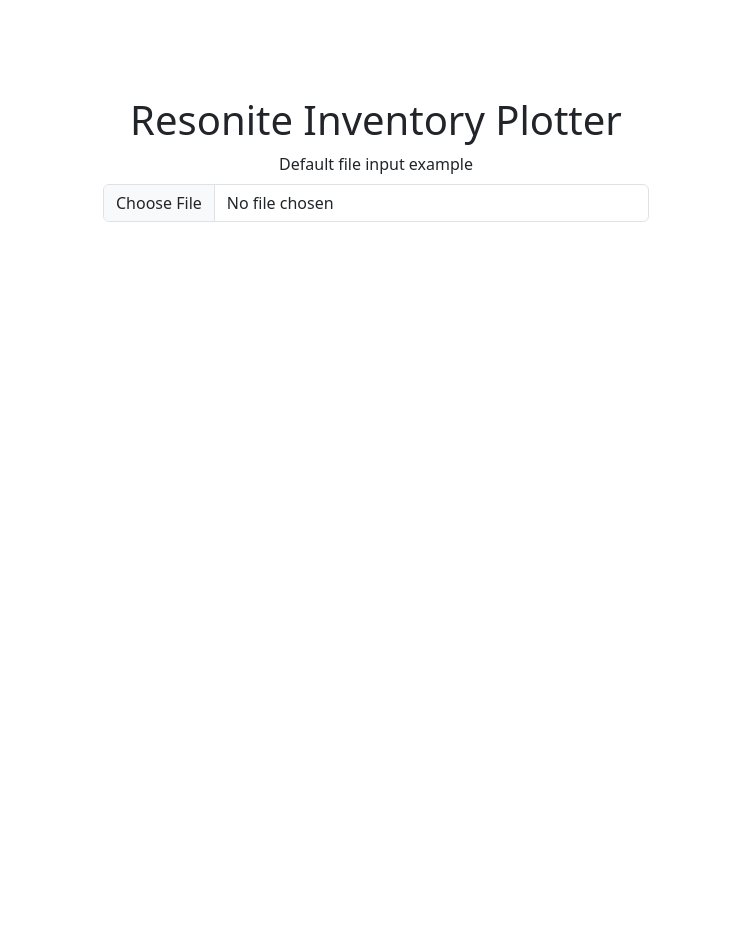
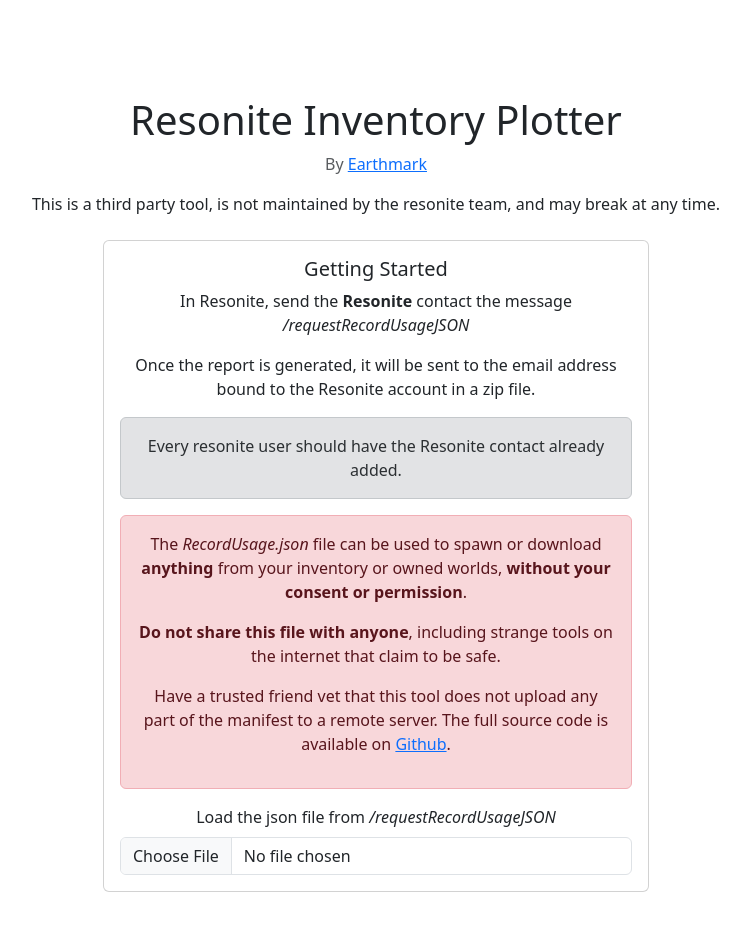
Before and after one commit to Earthmark/reso-inventory-viewer, a React (Create React App) app: page / in a window 1280 px wide. Shown: the top 930 px of the page, without its empty margins (264-1013 px from the left). Before the commit the page ends 800 px from the top, so only its background shows below. Built offline with nearby package versions, Linux system fonts and the light colour scheme.

Commit message:
Added an upload page, and started on the data table.

```diff
--- a/package.json
+++ b/package.json
@@ -4,8 +4,10 @@
   "homepage": "https://earthmark.github.io/reso-inventory-viewer",
   "private": true,
   "dependencies": {
+    "@emotion/react": "^11.13.3",
     "@react-three/fiber": "^8.17.10",
     "@reduxjs/toolkit": "^2.2.8",
+    "@table-library/react-table-library": "^4.1.7",
     "@testing-library/jest-dom": "^5.17.0",
     "@testing-library/react": "^13.4.0",
     "@testing-library/user-event": "^13.5.0",
--- a/src/App.tsx
+++ b/src/App.tsx
@@ -1,14 +1,12 @@
-import logo from "./logo.svg";
 import "./App.css";
-import Landing from "./landing";
+import { useAppSelector } from "./app/hooks";
+import { manifestLoaded } from "./features/manifestSlice";
+import Landing from "./Landing";
+import Manifest from "./Manifest";
 
 function App() {
-
-  return (
-    <>
-      <Landing />
-    </>
-  );
+  const wasLoaded = useAppSelector(manifestLoaded);
+  return <>{wasLoaded ? <Manifest /> : <Landing />}</>;
 }
 
 export default App;
--- /dev/null
+++ b/src/Manifest.tsx
@@ -0,0 +1,21 @@
+import { useAppSelector } from "./app/hooks";
+import { records, ResoRecord } from "./features/manifestSlice";
+import {
+  Column,
+  CompactTable,
+} from "@table-library/react-table-library/compact";
+
+const COLUMNS: Array<Column<ResoRecord>> = [
+  { label: "name", renderCell: (item) => item.path ? item.path + "\\" + item.name : item.name, tree: true },
+  { label: "Type", renderCell: (item) => item.recordType },
+  { label: "size", renderCell: (item) => item.totalSize },
+];
+
+function Manifest() {
+  const nodes = useAppSelector(records);
+  const data = { nodes };
+
+  return <CompactTable columns={COLUMNS} data={data} />;
+}
+
+export default Manifest;
--- a/src/app/store.ts
+++ b/src/app/store.ts
@@ -1,30 +1,35 @@
-import { Action, combineSlices, configureStore, ThunkAction } from "@reduxjs/toolkit"
-import { setupListeners } from "@reduxjs/toolkit/query"
-import { freeAssetSlice } from "../features/freeAssetSlice";
+import {
+  Action,
+  combineSlices,
+  configureStore,
+  ThunkAction,
+} from "@reduxjs/toolkit";
+import { setupListeners } from "@reduxjs/toolkit/query";
+import { manifestSlice } from "../features/manifestSlice";
 
-const reducer = combineSlices(freeAssetSlice);
-export type RootState = ReturnType<typeof reducer>
+const reducer = combineSlices(manifestSlice);
+export type RootState = ReturnType<typeof reducer>;
 
 export const makeStore = (preloadedState?: Partial<RootState>) => {
   const store = configureStore({
     reducer,
-        middleware: getDefaultMiddleware => {
-            return getDefaultMiddleware()
+    middleware: (getDefaultMiddleware) => {
+      return getDefaultMiddleware();
     },
-        preloadedState
+    preloadedState,
   });
 
   setupListeners(store.dispatch);
 
   return store;
-}
+};
 
-export const store = makeStore()
-export type AppStore = typeof store
-export type AppDispatch = AppStore["dispatch"]
+export const store = makeStore();
+export type AppStore = typeof store;
+export type AppDispatch = AppStore["dispatch"];
 export type AppThunk<ThunkReturnType = void> = ThunkAction<
   ThunkReturnType,
   RootState,
   unknown,
   Action
->
+>;
--- a/src/features/freeAssetSlice.ts
+++ /dev/null
@@ -1,19 +0,0 @@
-import { createAppSlice } from "../app/createAppSlice";
-
-import data from "../free-assets.json";
-
-const initialState = {
-  freeAssets: new Set(data),
-};
-
-export const freeAssetSlice = createAppSlice({
-  name: "freeAssets",
-  initialState,
-  reducers: () => ({}),
-  selectors: {
-    selectIsFree: (counter, assetId: string) => counter.freeAssets.has(assetId),
-    selectFreeAssets: (counter) => counter.freeAssets,
-  },
-});
-
-export const { selectIsFree, selectFreeAssets } = freeAssetSlice.selectors;
--- /dev/null
+++ b/src/features/manifestSlice.ts
@@ -0,0 +1,126 @@
+import { createSelector, PayloadAction } from "@reduxjs/toolkit";
+import { createAppSlice } from "../app/createAppSlice";
+
+import data from "../free-assets.json";
+
+const freeAssets: Record<string, boolean> = {};
+
+data.forEach((v) => {
+  freeAssets[v] = true;
+});
+
+interface RawAsset {
+  hash: string;
+  bytes: number;
+}
+
+interface RawResoRecord {
+  id: string;
+  assetUri: string;
+  name: string;
+  recordType: "object" | "world" | "audio" | "texture";
+  ownerName: string;
+  path: string;
+  thumbnailUri: string;
+  isPublic: boolean;
+  creationTime: string;
+  lastModificationTime: string;
+  assetManifest: Array<RawAsset>;
+}
+
+export interface ResoRecord {
+  id: string;
+  assetUri: string;
+  name: string;
+  recordType: "object" | "world" | "audio" | "texture";
+  ownerName: string;
+  path: string;
+  thumbnailUri: string;
+  isPublic: boolean;
+  creationTime: string;
+  lastModificationTime: string;
+  totalSize: number;
+  assets: Array<string>;
+}
+
+export interface ResoAsset {
+  hash: string;
+  bytes: number;
+  free: boolean;
+  records: Array<string>;
+}
+
+interface ManifestState {
+  records: Record<string, ResoRecord>;
+  assets: Record<string, ResoAsset>;
+}
+
+const initialState: ManifestState = {
+  records: {},
+  assets: {},
+};
+
+export const manifestSlice = createAppSlice({
+  name: "manifest",
+  initialState,
+  reducers: (create) => ({
+    unloadManifest: create.reducer((state) => {
+      Object.assign(state, initialState);
+    }),
+    loadManifest: create.reducer(
+      (state, action: PayloadAction<Array<RawResoRecord>>) => {
+        Object.assign(state, initialState);
+
+        action.payload.forEach((rec) => {
+          const stateRecord: ResoRecord = (state.records[rec.id] = {
+            id: rec.id,
+            assetUri: rec.assetUri,
+            name: rec.name,
+            recordType: rec.recordType,
+            ownerName: rec.ownerName,
+            path: rec.path,
+            thumbnailUri: rec.thumbnailUri,
+            isPublic: rec.isPublic,
+            creationTime: rec.creationTime,
+            lastModificationTime: rec.lastModificationTime,
+            totalSize: 0,
+            assets: [],
+          });
+
+          rec.assetManifest.forEach((asset) => {
+            const stateAsset =
+              state.assets[asset.hash] ??
+              (state.assets[asset.hash] = {
+                hash: asset.hash,
+                bytes: asset.bytes,
+                free: freeAssets[asset.hash] ?? false,
+                records: [],
+              });
+            stateAsset.records.push(rec.id);
+            stateRecord.assets.push(asset.hash);
+            stateRecord.totalSize += asset.bytes;
+          });
+        });
+      }
+    ),
+  }),
+  selectors: {
+    manifestLoaded: (m) => Object.keys(m.records).length !== 0,
+    records: (m) => Object.values(m.records),
+    record: (m, id) => m.records[id],
+    assets: (m) => Object.values(m.assets),
+    asset: (m, id) => m.assets[id],
+  },
+});
+
+export const records = createSelector(
+  [manifestSlice.selectors.records],
+  (r) => r
+);
+export const assets = createSelector(
+  [manifestSlice.selectors.assets],
+  (a) => a
+);
+
+export const { loadManifest, unloadManifest } = manifestSlice.actions;
+export const { manifestLoaded, record, asset } = manifestSlice.selectors;
--- a/src/landing.tsx
+++ b/src/landing.tsx
@@ -1,14 +1,77 @@
 import { Container, Form } from "react-bootstrap";
+import { useAppDispatch } from "./app/hooks";
+import { loadManifest } from "./features/manifestSlice";
 
 function Landing() {
+  const dispatch = useAppDispatch();
+
+  const loadFile = (file: File) => {
+    const reader = new FileReader();
+    reader.addEventListener("load", (loadEvent) => {
+      const manifest = JSON.parse((loadEvent.target as any).result);
+      dispatch(loadManifest(manifest));
+    });
+    reader.readAsText(file);
+  };
+
   return (
     <Container className="px-4 py-5 my-5 text-center">
       <h1 className="header text-center">Resonite Inventory Plotter</h1>
-      <div className="col-lg-6 mx-auto">
-        <Form.Group controlId="formFile" className="mb-3">
-          <Form.Label>Default file input example</Form.Label>
-          <Form.Control type="file" accept="application/json" />
-        </Form.Group>
+      <p className="text-center text-muted">
+        By <a href="https://github.com/earthmark">Earthmark</a>
+      </p>
+      <p className="text-center">
+        This is a third party tool, is not maintained by the resonite team, and
+        may break at any time.
+        <br />
+      </p>
+      <div className="card col-lg-6 mx-auto m-4">
+        <div className="card-body">
+          <h5 className="card-title">Getting Started</h5>
+          <p>
+            In Resonite, send the <b>Resonite</b> contact the message{" "}
+            <em>/requestRecordUsageJSON</em>
+          </p>
+          <p>
+            Once the report is generated, it will be sent to the email address
+            bound to the Resonite account in a zip file.
+          </p>
+          <div className="alert alert-secondary" role="alert">
+            Every resonite user should have the Resonite contact already added.
+          </div>
+          <div className="alert alert-danger" role="alert">
+            <p>
+              The <em>RecordUsage.json</em> file can be used to spawn or
+              download <b>anything</b> from your inventory or owned worlds,{" "}
+              <b>without your consent or permission</b>.
+            </p>
+            <p>
+              <b>Do not share this file with anyone</b>, including strange tools
+              on the internet that claim to be safe.
+            </p>
+            <p>
+              Have a trusted friend vet that this tool does not upload any part
+              of the manifest to a remote server. The full source code is
+              available on{" "}
+              <a href="https://github.com/Earthmark/reso-inventory-viewer">
+                Github
+              </a>
+              .
+            </p>
+          </div>
+          <Form.Group controlId="formFile">
+            <Form.Label>
+              Load the json file from <em>/requestRecordUsageJSON</em>
+            </Form.Label>
+            <Form.Control
+              type="file"
+              accept="application/json"
+              onChange={(e) =>
+                loadFile((e.target as any as { files: File[] }).files[0])
+              }
+            />
+          </Form.Group>
+        </div>
       </div>
     </Container>
   );
```
Also changed, not shown: 1 other file (tests, documents, lock files or other folders). Lines whose indentation alone changed are shown as unchanged.
